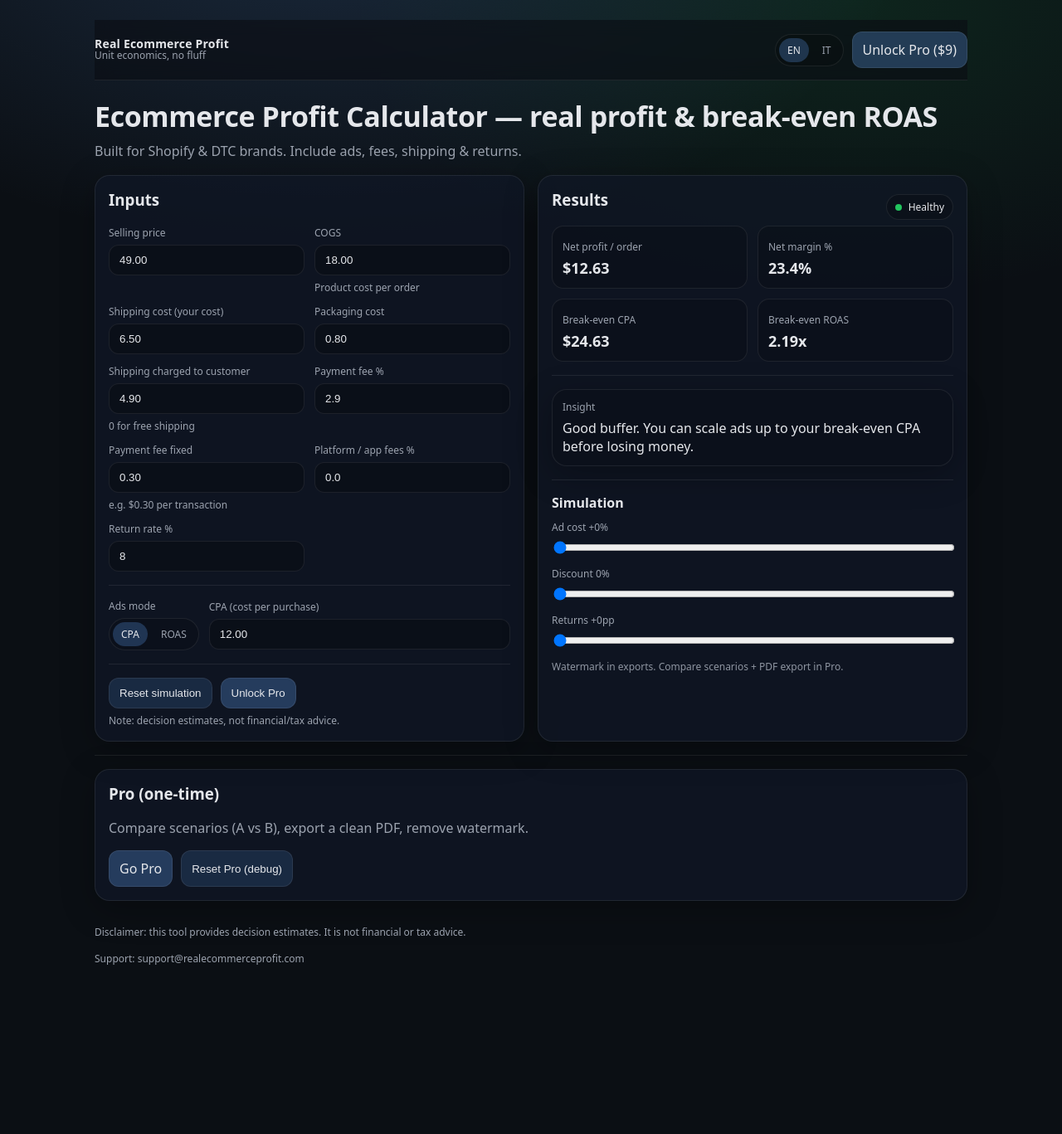
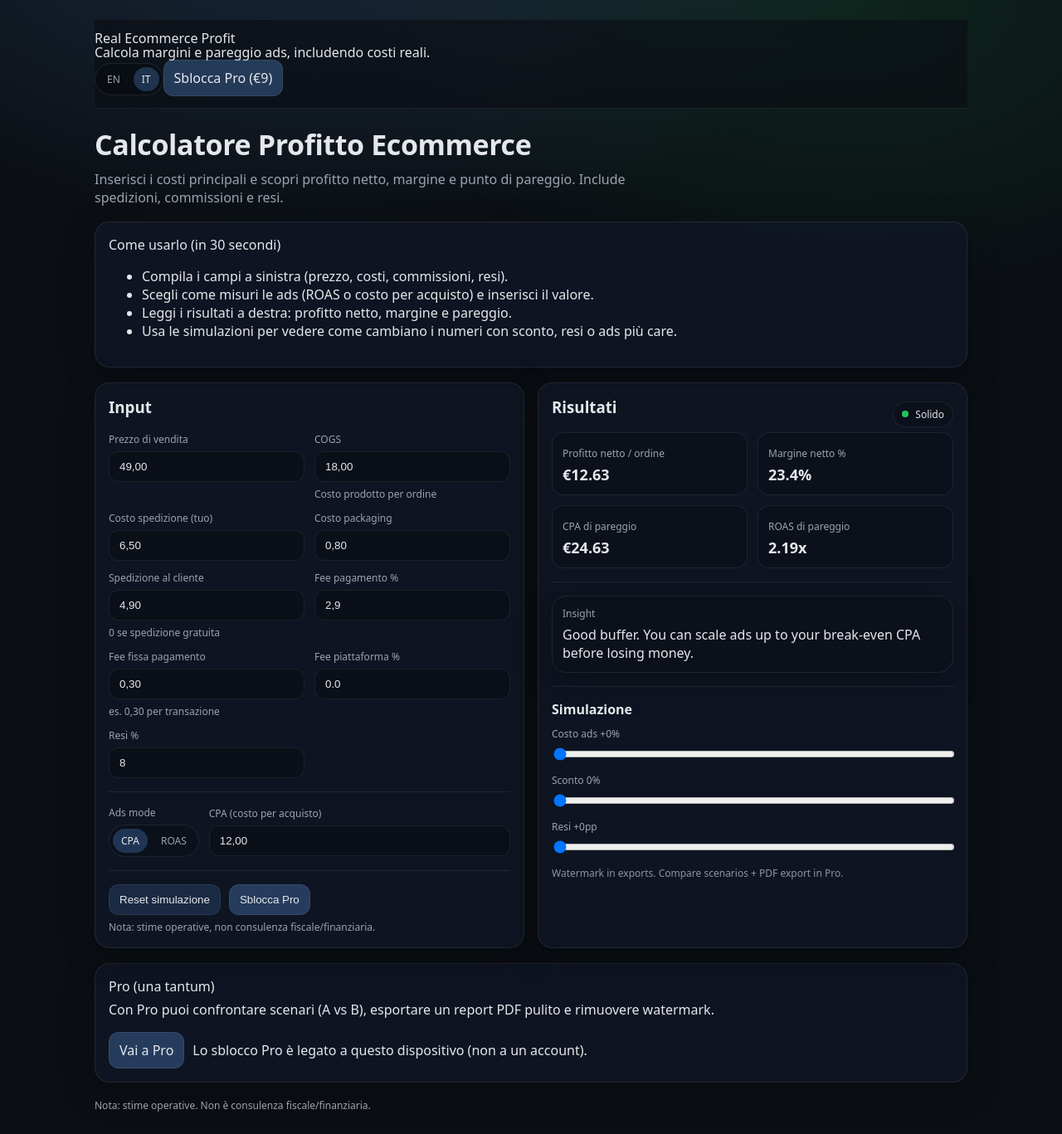
Before and after one commit to giusor/real-ecommerce-profit, a Next.js app: page / in a window 1280 px wide. Shown: the whole page at 83% size. Before the commit the page ends 1201 px from the top, so only its background shows below. Built offline with nearby package versions, Linux system fonts and the light colour scheme.

Commit message:
Update page.js

```diff
--- a/app/page.js
+++ b/app/page.js
@@ -4,100 +4,156 @@ import { useEffect, useState } from "react";
 import Calculator from "@/components/Calculator";
 import LanguageToggle from "@/components/LanguageToggle";
 
-function getInitialLang() {
-  if (typeof window === "undefined") return "en";
-  const saved = window.localStorage.getItem("lang");
-  return saved === "it" ? "it" : "en";
-}
-
-function isProUnlocked() {
-  if (typeof window === "undefined") return false;
-  return window.localStorage.getItem("pro_unlocked") === "true";
-}
-
 export default function HomePage() {
-  const [lang, setLang] = useState("en");
+  const [lang, setLang] = useState("it");
   const [isPro, setIsPro] = useState(false);
   const [wantsPro, setWantsPro] = useState(false);
 
+  // Load saved settings
   useEffect(() => {
-    const l = getInitialLang();
-    setLang(l);
-    setIsPro(isProUnlocked());
+    try {
+      const savedLang = localStorage.getItem("lang");
+      if (savedLang === "en" || savedLang === "it") setLang(savedLang);
+
+      const pro = localStorage.getItem("pro_unlocked") === "true";
+      setIsPro(pro);
+    } catch {
+      // ignore
+    }
   }, []);
 
+  // Persist language
   useEffect(() => {
-    if (typeof window !== "undefined") window.localStorage.setItem("lang", lang);
+    try {
+      localStorage.setItem("lang", lang);
+    } catch {
+      // ignore
+    }
   }, [lang]);
 
-  const title = lang === "it"
-    ? "Calcolatore Profitto Ecommerce — profitto reale e ROAS di pareggio"
-    : "Ecommerce Profit Calculator — real profit & break-even ROAS";
+  const copy = {
+    it: {
+      brandSub: "Calcola margini e pareggio ads, includendo costi reali.",
+      title: "Calcolatore Profitto Ecommerce",
+      subtitle:
+        "Inserisci i costi principali e scopri profitto netto, margine e punto di pareggio. Include spedizioni, commissioni e resi.",
+      ctaPro: isPro ? "Pro attivo" : "Sblocca Pro (€9)",
+      howTitle: "Come usarlo (in 30 secondi)",
+      howBullets: [
+        "Compila i campi a sinistra (prezzo, costi, commissioni, resi).",
+        "Scegli come misuri le ads (ROAS o costo per acquisto) e inserisci il valore.",
+        "Leggi i risultati a destra: profitto netto, margine e pareggio.",
+        "Usa le simulazioni per vedere come cambiano i numeri con sconto, resi o ads più care.",
+      ],
+      proTitle: "Pro (una tantum)",
+      proDesc:
+        "Con Pro puoi confrontare scenari (A vs B), esportare un report PDF pulito e rimuovere watermark.",
+      proBtn: "Vai a Pro",
+      proNote:
+        "Lo sblocco Pro è legato a questo dispositivo (non a un account).",
+      footer:
+        "Nota: stime operative. Non è consulenza fiscale/finanziaria.",
+    },
+    en: {
+      brandSub: "Calculate margins and ad break-even with real costs.",
+      title: "Ecommerce Profit Calculator",
+      subtitle:
+        "Fill in your main costs and get net profit, margin, and break-even. Includes shipping, fees, and returns.",
+      ctaPro: isPro ? "Pro active" : "Unlock Pro (€9)",
+      howTitle: "How to use (30 seconds)",
+      howBullets: [
+        "Fill the fields on the left (price, costs, fees, returns).",
+        "Pick how you track ads (ROAS or cost per purchase) and enter the value.",
+        "Read the results on the right: net profit, margin, and break-even.",
+        "Use simulations to see the impact of discounts, returns, or higher ad costs.",
+      ],
+      proTitle: "Pro (one-time)",
+      proDesc:
+        "With Pro you can compare scenarios (A vs B), export a clean PDF report, and remove watermark.",
+      proBtn: "Go to Pro",
+      proNote: "Pro unlock is device-based (not account-based).",
+      footer: "Disclaimer: estimates only. Not financial/tax advice.",
+    },
+  };
 
-  const sub = lang === "it"
-    ? "Per Shopify e brand DTC. Include ads, fee, spedizioni e resi."
-    : "Built for Shopify & DTC brands. Include ads, fees, shipping & returns.";
+  const t = copy[lang];
 
   return (
     <>
-      <div className="header">
-        <div className="header-inner">
+      <header className="header">
         <div className="brand">
-            <b>Real Ecommerce Profit</b>
-            <span>{lang === "it" ? "Calcola margini e ROAS di pareggio" : "Unit economics, no fluff"}</span>
+          <div className="brandTitle">Real Ecommerce Profit</div>
+          <div className="brandSub">{t.brandSub}</div>
         </div>
 
-          <div style={{ display: "flex", alignItems: "center", gap: 10 }}>
+        <div className="headerRight">
           <LanguageToggle lang={lang} setLang={setLang} />
           <a className="btn btnPrimary" href="/pro">
-              {lang === "it" ? "Sblocca Pro (€9)" : "Unlock Pro ($9)"}
+            {t.ctaPro}
           </a>
         </div>
+      </header>
+
+      <main>
+        <section className="hero">
+          <h1 className="h1">{t.title}</h1>
+          <p className="sub">{t.subtitle}</p>
+
+          <div className="card" style={{ marginTop: 14 }}>
+            <div className="cardTitle">{t.howTitle}</div>
+            <ul className="list">
+              {t.howBullets.map((b, i) => (
+                <li key={i}>{b}</li>
+              ))}
+            </ul>
           </div>
+        </section>
+
+        <section style={{ marginTop: 18 }}>
+          <Calculator lang={lang} isPro={isPro} setWantsPro={setWantsPro} />
+        </section>
+
+        <section className="card" style={{ marginTop: 18 }}>
+          <div className="cardTitle">{t.proTitle}</div>
+          <p className="muted" style={{ marginTop: 6 }}>
+            {t.proDesc}
+          </p>
+
+          <div style={{ display: "flex", gap: 10, alignItems: "center", marginTop: 12 }}>
+            <a className="btn btnPrimary" href="/pro">
+              {t.proBtn}
+            </a>
+            <span className="muted">{t.proNote}</span>
           </div>
+        </section>
 
-      <h1 className="h1">{title}</h1>
-      <p className="sub">{sub}</p>
-
-      <Calculator lang={lang} isPro={isPro} setWantsPro={setWantsPro} />
-
-      <div className="hr" />
-
-      <div className="card">
-        <h3 style={{ marginTop: 0 }}>{lang === "it" ? "Pro (una tantum)" : "Pro (one-time)"}</h3>
-        <p style={{ color: "var(--muted)", marginTop: 6 }}>
+        {wantsPro && (
+          <div className="card" style={{ marginTop: 14 }}>
+            <div className="cardTitle">{lang === "it" ? "Pro" : "Pro"}</div>
+            <p className="muted" style={{ marginTop: 6 }}>
               {lang === "it"
-            ? "Confronta scenari (A vs B), esporta PDF e rimuovi watermark."
-            : "Compare scenarios (A vs B), export a clean PDF, remove watermark."}
+                ? "Per sbloccare Pro vai alla pagina di checkout."
+                : "To unlock Pro, go to the checkout page."}
             </p>
-        <div className="btnRow">
-          <a className="btn btnPrimary" href="/pro">{lang === "it" ? "Vai a Pro" : "Go Pro"}</a>
+            <div style={{ marginTop: 10 }}>
+              <a className="btn btnPrimary" href="/pro">
+                {lang === "it" ? "Apri checkout" : "Open checkout"}
+              </a>
               <button
                 className="btn"
-            onClick={() => {
-              if (typeof window !== "undefined") {
-                window.localStorage.setItem("pro_unlocked", "false");
-                setIsPro(false);
-              }
-            }}
+                style={{ marginLeft: 10 }}
+                onClick={() => setWantsPro(false)}
               >
-            {lang === "it" ? "Reset Pro (debug)" : "Reset Pro (debug)"}
+                {lang === "it" ? "Non ora" : "Not now"}
               </button>
             </div>
           </div>
+        )}
 
-      <div className="footer">
-        <p>
-          {lang === "it"
-            ? "Disclaimer: questo tool fornisce stime operative. Non è consulenza fiscale o finanziaria."
-            : "Disclaimer: this tool provides decision estimates. It is not financial or tax advice."}
-        </p>
-        <p>
-          {lang === "it"
-            ? "Support: support@realecommerceprofit.com"
-            : "Support: support@realecommerceprofit.com"}
-        </p>
-      </div>
+        <footer className="footer" style={{ marginTop: 18 }}>
+          {t.footer}
+        </footer>
+      </main>
     </>
   );
 }
```
Lines whose indentation alone changed are shown as unchanged.
